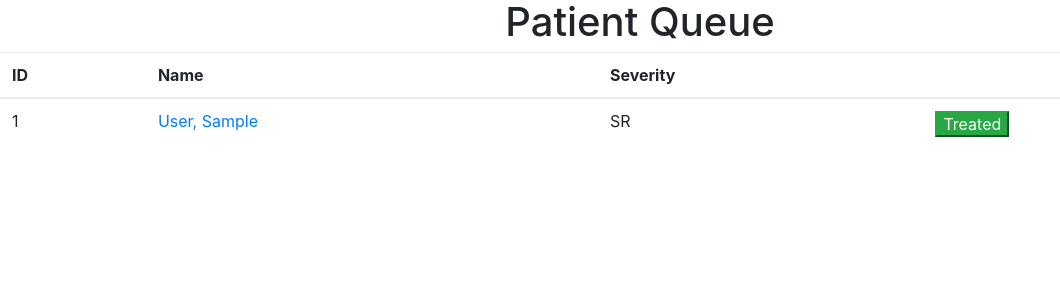
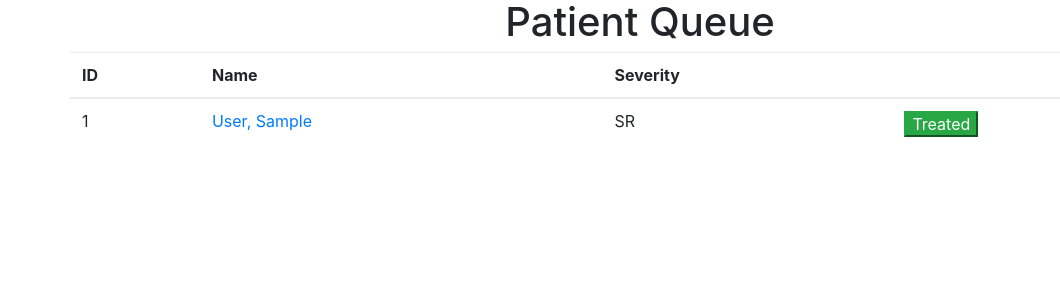
Before and after one commit to dude-ify/disastertag, a Django app: template src/templates/dtags/read.html in a window 1280 px wide. Shown: the top 300 px of the page, without its empty margins (0-1060 px from the left). Run offline with Django 3.2, Linux system fonts and the light colour scheme; the template is opened without the code that fills it: values that come from a table or form of the project are taken from there, others are empty; tables that the repository leaves empty hold one stand-in row (values such as "Sample post"); parts of the project's set-up code (start-up, migrations or seed data) failed here and were passed over; some libraries are stand-ins or nearby versions.

Commit message:
added spacing in html files, everything works atm

```diff
--- a/src/dtags/views.py
+++ b/src/dtags/views.py
@@ -36,4 +36,4 @@ class Read:
 
 class DtagDelete(DeleteView):
 	model = Dtag
-	success_url = reverse_lazy('read')
+	success_url = reverse('read')
--- a/src/templates/dtags/create.html
+++ b/src/templates/dtags/create.html
@@ -9,6 +9,7 @@
 	<script type="text/javascript" src="{% static 'js/geolocation.js' %}"></script>
 </head>
 
+<div class="container w-80">
 	<h1>Register a Patient</h1>
 
 	<div id="out"></div>
@@ -23,7 +24,6 @@
 
 		{% for field in DtagForm.visible_fields %}
 			<div class="form-group">
-		{{ field.label_tag }}
 			<label for="{{ field.id_for_label }}">{{ field.label }}</label>
 			{{ field|add_class:'form-control' }}
 				{% if field.help_text %}
@@ -34,3 +34,4 @@
 
 		<input type="submit" class="btn btn-primary" value="Submit Patient Data"/>
 	</form>
+</div>
--- a/src/templates/dtags/patient_info.html
+++ b/src/templates/dtags/patient_info.html
@@ -6,6 +6,8 @@
 </head>
 
 {% block body %}
+
+<div class="container w-80">
 
 <h1> Patient Information Page </h1>
 
@@ -17,4 +19,6 @@
 		<li><b>Notes:</b> {{ patient.notes }}</li>
 </ul>
 
+</div>
+
 {% endblock %}
--- a/src/templates/dtags/read.html
+++ b/src/templates/dtags/read.html
@@ -6,7 +6,7 @@
 </head>
 
 {% block body %}
-<div class="container-fluid">
+<div class="container w-80">
 	<div class="row">
 		<div class="w-100 text-center"><h1>Patient Queue</h1></div>
 	</div>
```
Also changed, not shown: src/dtags/migrations/0010_remove_dtag_image.py (added), src/dtags/migrations/0012_merge_20180121_0841.py (added). Lines whose indentation alone changed are shown as unchanged.
